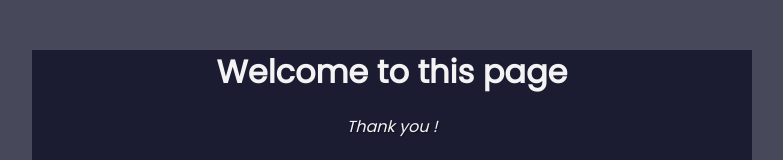
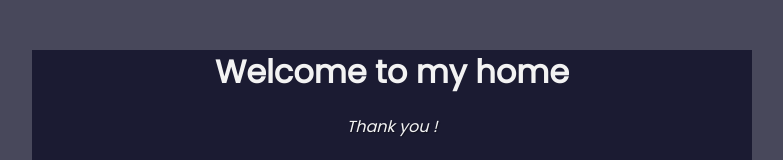
Before and after one commit to MMyLinh/github.io.MMyLinh, a plain HTML site: page index.html in a window 1280 px wide. Shown: the top 160 px of the page, without its empty margins (248-1031 px from the left). Drawn offline with Linux system fonts and the light colour scheme.

Commit message:
change title

```diff
--- a/index.html
+++ b/index.html
@@ -13,7 +13,7 @@
 <body>
   <div class="container">
     <header class="header">
-      <h1 id="title" class="title-text">Welcome to this page</h1>
+      <h1 id="title" class="title-text">Welcome to my home</h1>
       <p id="description" class="description title-text">Thank you ! </p>
     </header>
   <form id="survey-form" class="survey-form" action="" method="">
```
